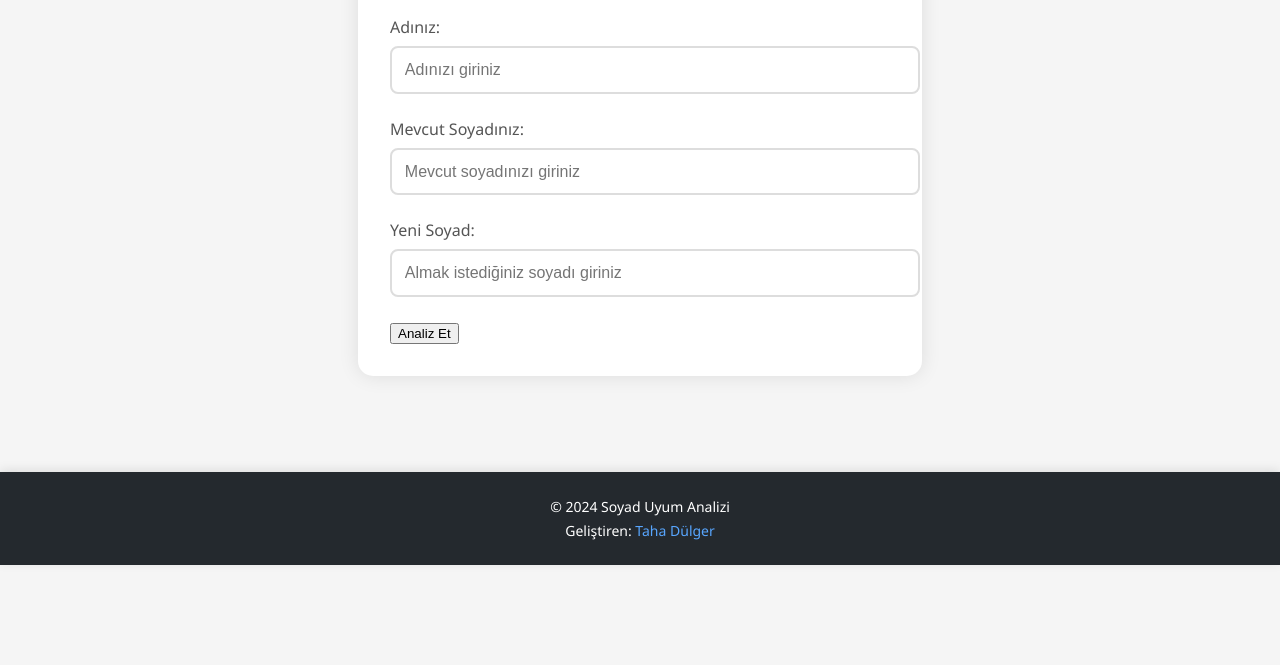
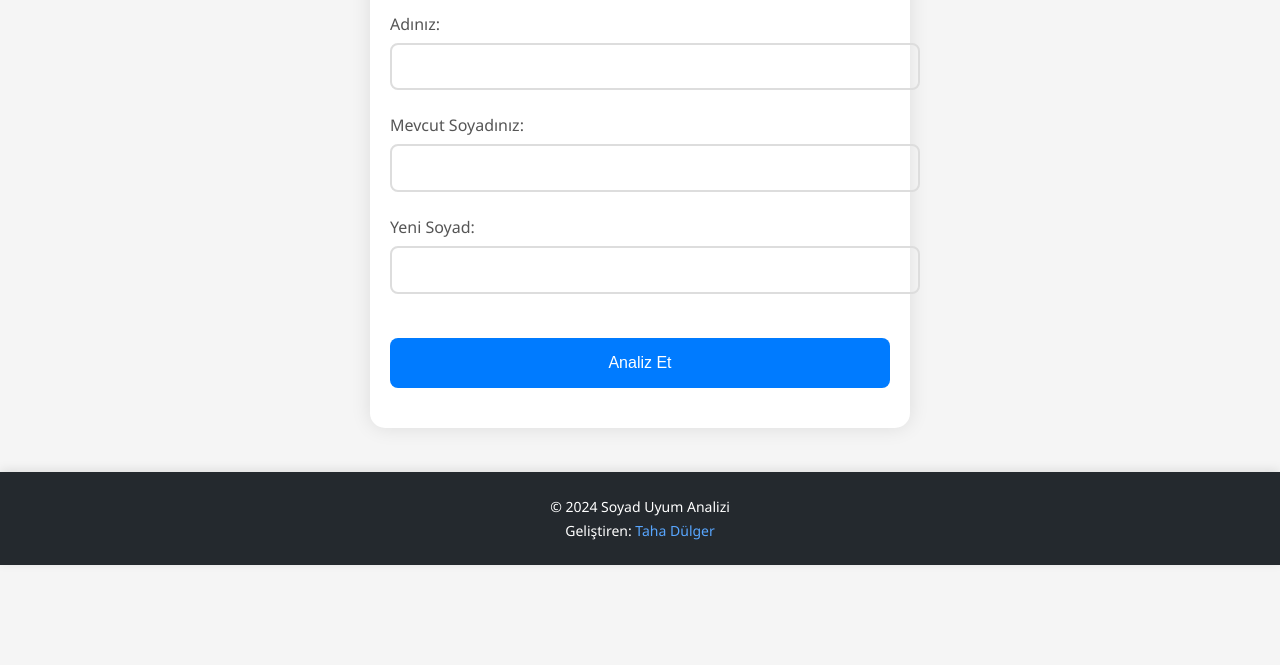
Before and after one commit to tahadulger1/tahadulger1.github.io, a plain HTML site: page index.html in a window 1280 px wide. Shown: the part 235-900 px from the top of the page. Drawn offline with Linux system fonts and the light colour scheme.

Commit message:
Update index.html

```diff
--- a/index.html
+++ b/index.html
@@ -97,9 +97,49 @@
 .container {
     margin-bottom: 60px; /* Ana içerik ile footer arasında boşluk bırakın */
 }
-        button:hover {
-            background-color: #0056b3;
-        }
+
+       button, .button {
+    width: 100%;
+    padding: 1rem;
+    background-color: #007bff;
+    color: white;
+    border: none;
+    border-radius: 8px;
+    font-size: 1rem;
+    cursor: pointer;
+    transition: background-color 0.3s ease;
+    margin: 20px 0;
+}
+
+button:hover, .button:hover {
+    background-color: #0056b3;
+}
+
+input {
+    width: 100%;
+    padding: 0.8rem;
+    border: 2px solid #ddd;
+    border-radius: 8px;
+    font-size: 1rem;
+    background-color: rgba(255, 255, 255, 0.1);
+    color: white;
+    transition: border-color 0.3s;
+}
+
+input:focus {
+    border-color: #007bff;
+    outline: none;
+}
+
+input::placeholder {
+    color: rgba(255, 255, 255, 0.5);
+}
+
+.container {
+    max-width: 500px;
+    margin: 0 auto;
+    padding: 20px;
+}
 
         #result {
             margin-top: 2rem;
```
